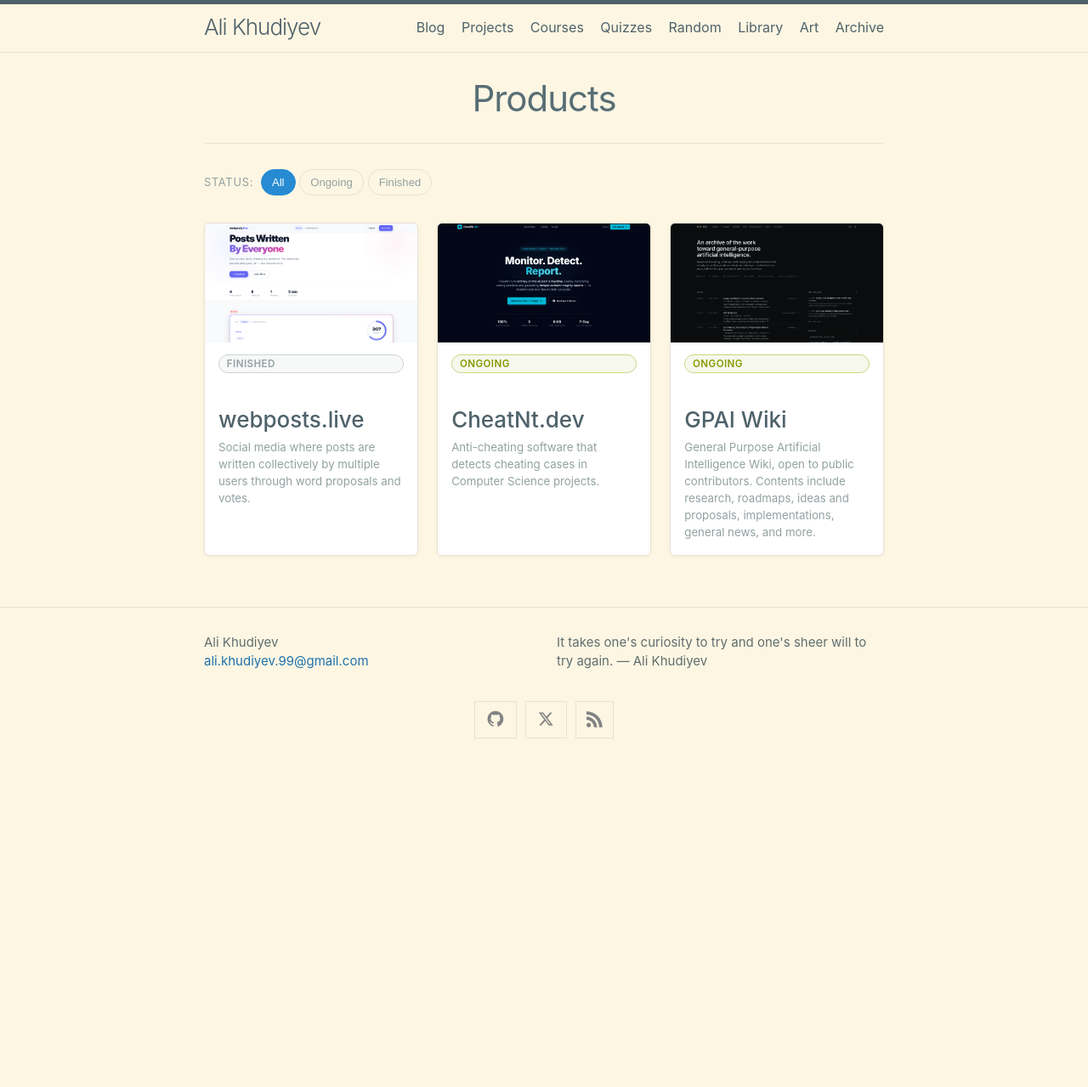
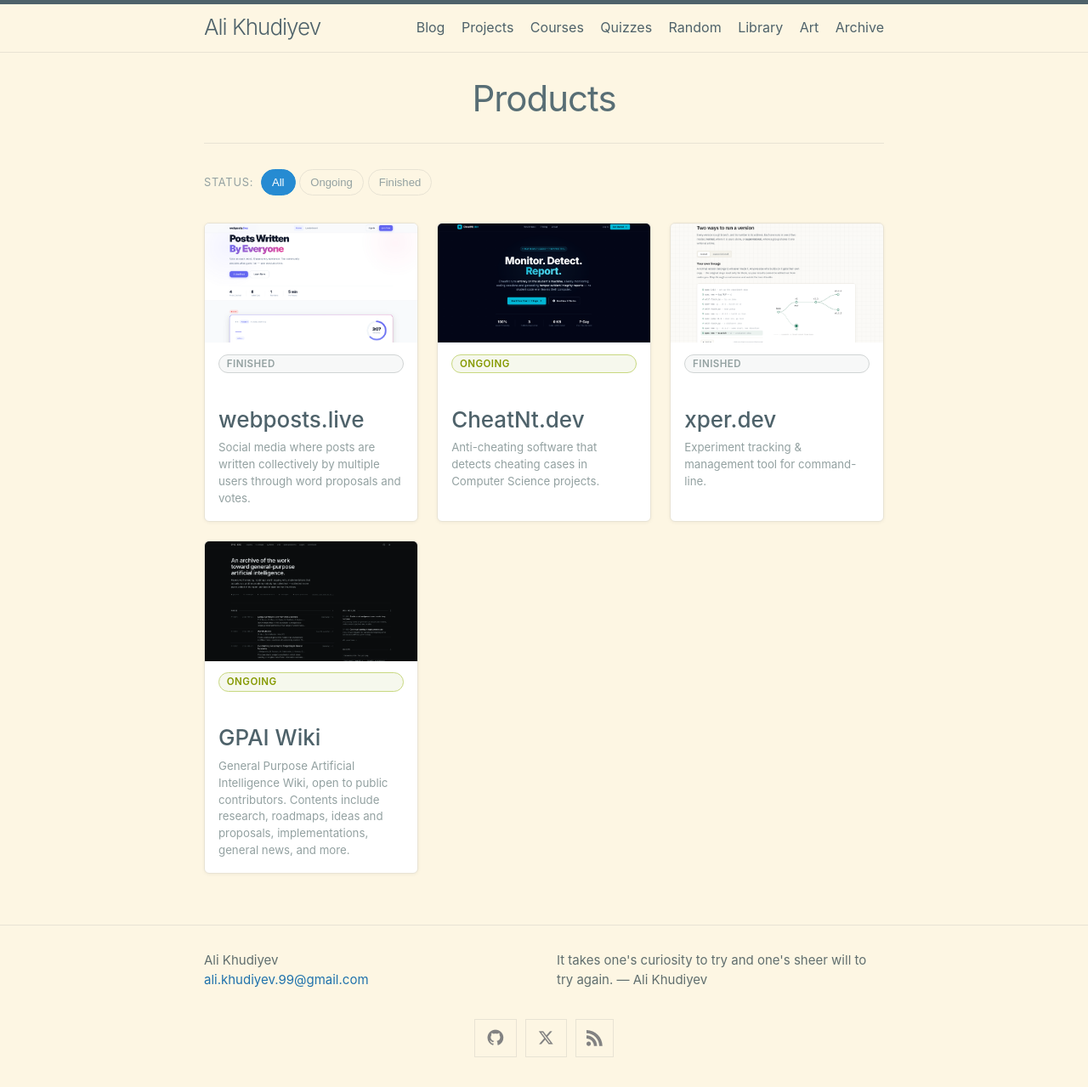
Before and after one commit to AliKhudiyev/alikhudiyev.github.io, a Jekyll site: the page built from products.markdown, in a window 1280 px wide. Shown: the whole page at 85% size. Built offline with Jekyll 4.4.1, drawn with Linux system fonts in a browser that asks for light colours; nearby versions of some CDN libraries; before the commit the page ends 905 px from its top, so only the background shows below that.

Commit message:
added new product: xper.dev

```diff
--- a/_includes/products-content.html
+++ b/_includes/products-content.html
@@ -72,6 +72,27 @@
     </div>
   </div>
 
+  <div class="product-entry" data-status="finished">
+    <a href="https://xper.dev" target="_blank" rel="noopener noreferrer"
+       class="product-card__image-link" title="xper">
+      <img src="/assets/images/products/xper.png"
+           alt="xper"
+           class="product-card__image"
+           loading="lazy">
+    </a>
+    <div class="product-card__body">
+      <span class="project-badge project-badge--finished">finished</span>
+      <h3 class="product-card__title">
+        <a href="https://xper.dev" target="_blank" rel="noopener noreferrer">
+          xper.dev
+        </a>
+      </h3>
+      <p class="product-card__description">
+	  	Experiment tracking &amp; management tool for command-line.
+      </p>
+    </div>
+  </div>
+
   <div class="product-entry" data-status="ongoing">
     <a href="https://gpai-wiki.github.io" target="_blank" rel="noopener noreferrer"
        class="product-card__image-link" title="CheatNt">
--- a/index.markdown
+++ b/index.markdown
@@ -25,7 +25,7 @@
 <section style="margin-bottom: 2em;">
     <h2>Background</h2>
     <p>
-    I realized my deep interest in math and programming when I was a high school student at Turkiye Diyanat Vagfi - Baku Turskish Lyceum (TDV-BTL). After graduating from TDV-BTL, I began my journey in <i>Computer Science</i> with a BSc from French-Azerbaijani University (UFAZ) in 2016. Due to COVID breakdown, I started my MSc at UFAZ in <i>Data Science & Artificial Intelligence</i>. Then, I started my PhD at Strasbourg University in 2022, where I proposed working on making machine learning computationally unbounded by fixing the non-scalability of current AI scaling approaches. Currently, I’m working as a Program Director at AZSET (AZCON School of Engineering and Technology) in Computer Science department while teaching Computer Architecture and Fundamental Programming courses to undergrads, and my research focus is revolving around the same/similar things that I did in my PhD.
+    I realized my deep interest in math and programming when I was a high school student at Turkiye Diyanat Vagfi - Baku Turskish Lyceum (TDV-BTL). After graduating from TDV-BTL, I began my journey in <i>Computer Science</i> with a BSc from French-Azerbaijani University (UFAZ) in 2016. Due to COVID breakdown, I started my MSc at UFAZ in <i>Data Science & Artificial Intelligence</i>. Then, I started my PhD at Strasbourg University in 2022, where I proposed working on making machine learning computationally unbounded by fixing the non-scalability of current AI scaling approaches. Currently, I’m working as a Program Manager at AZSET (AZCON School of Engineering and Technology) in Computer Science department while teaching Computer Architecture and Fundamental Programming courses to undergrads, and my research focus is revolving around the same/similar things that I did in my PhD.
     </p>
 </section>
 
```
Also changed, not shown: assets/images/products/xper.png (added).
